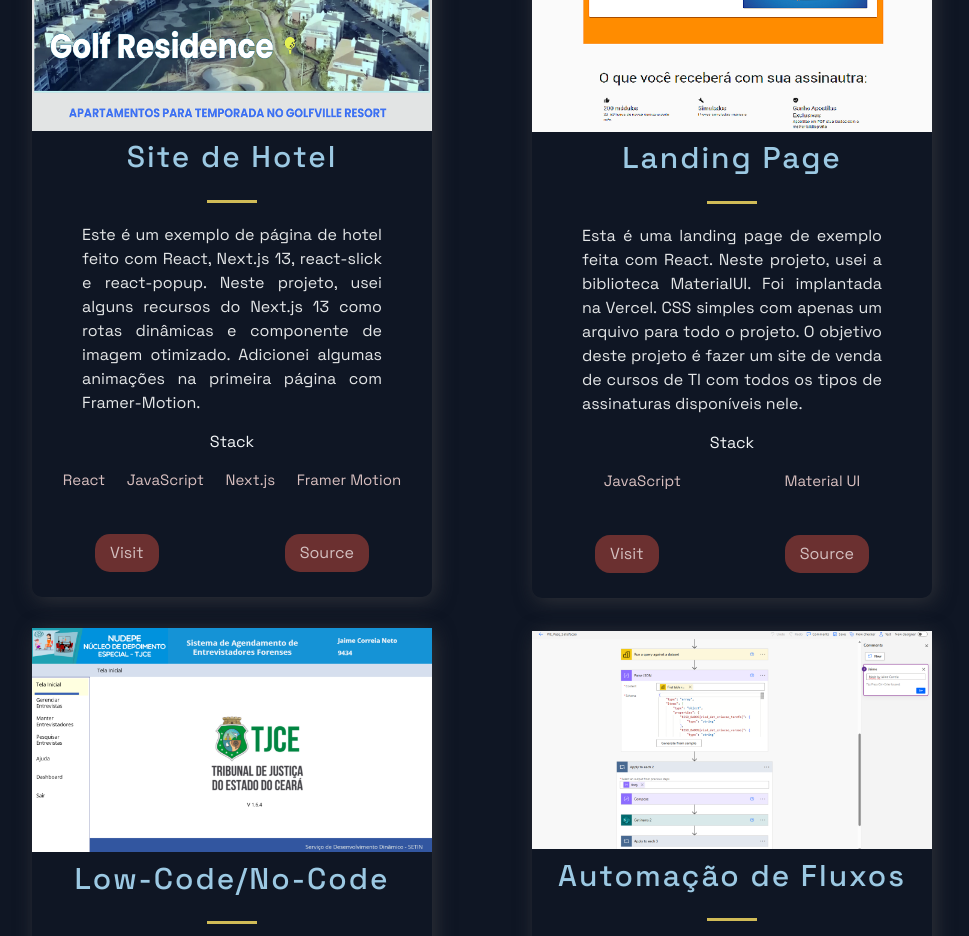
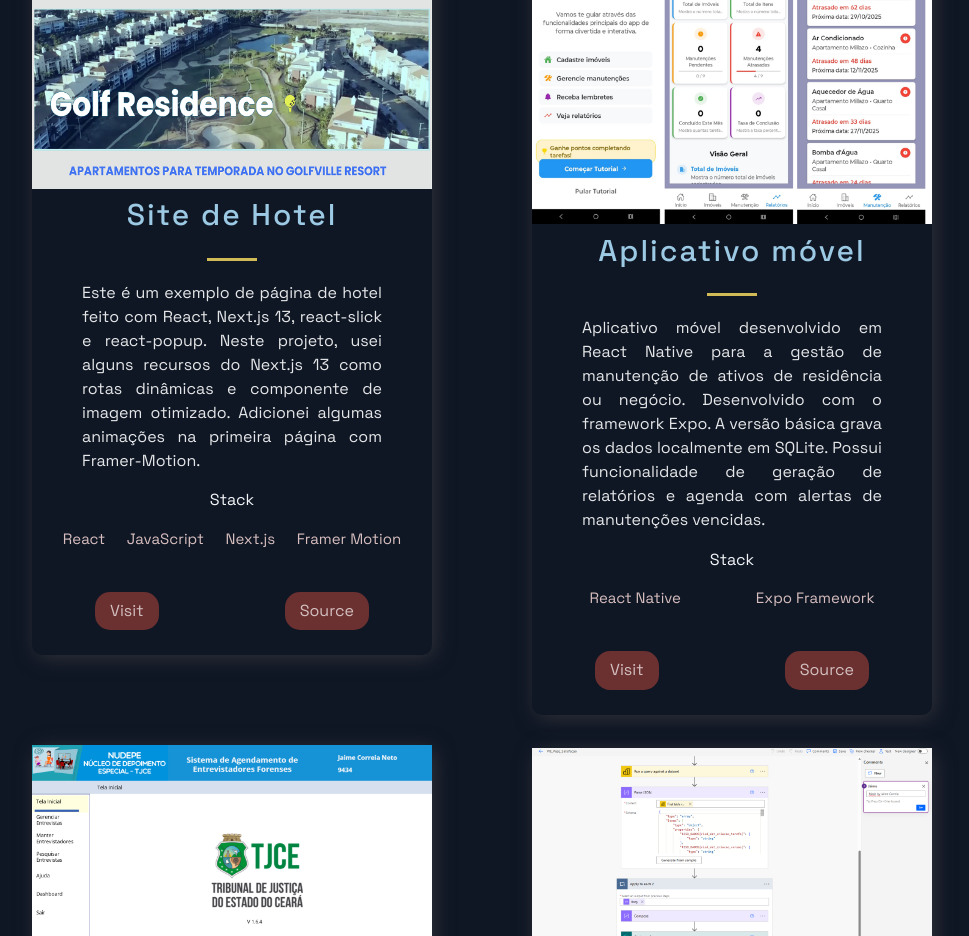
Before and after one commit to jcneto25/MyPortfolio, a Next.js app: page / in a window 1280 px wide. Shown: the part 1800-2736 px from the top of the page, without its empty margins (158-1127 px from the left). Built offline with nearby package versions, Linux system fonts and the light colour scheme; no server answers.

Commit message:
Adição do projeto SmartFix

```diff
--- a/src/constants/constants.js
+++ b/src/constants/constants.js
@@ -28,12 +28,12 @@ export const projects = {
       id: 2,
     },
     {
-      title: 'Landing Page',
-      description: "This is a landing page example made with React. In this project, i used MaterialUI lib. It was deployed at Vercel. Simple CSS with just one file to the whole project. The purpose of this project is to make an IT selling site course with all kinds of subscriptions available on it.",
+      title: 'Mobile App',
+      description: "Mobile application developed in React Native for managing maintenance of residential or business assets. Built with the Expo framework. The basic version stores data locally in SQLite and includes report generation and a schedule with alerts for overdue maintenance.",
       image: '/images/3.png',
-      tags: ['JavaScript', 'Material UI'],
-      source: 'https://cursos-para-ti.vercel.app',
-      visit: 'https://cursos-para-ti.vercel.app',
+      tags: ['React Native', 'Expo Framework'],
+      source: 'https://drive.google.com/file/d/1TPXl2J0kR1WPfh_f8JJhIN78uZoTqG4D/view',
+      visit: 'https://drive.google.com/file/d/1TPXl2J0kR1WPfh_f8JJhIN78uZoTqG4D/view',
       id: 3,
     },
     {
@@ -84,12 +84,12 @@ export const projects = {
       id: 2,
     },
     {
-      title: 'Landing Page',
-      description: "Esta é uma landing page de exemplo feita com React. Neste projeto, usei a biblioteca MaterialUI. Foi implantada na Vercel. CSS simples com apenas um arquivo para todo o projeto. O objetivo deste projeto é fazer um site de venda de cursos de TI com todos os tipos de assinaturas disponíveis nele.",
+      title: 'Aplicativo móvel',
+      description: "Aplicativo móvel desenvolvido em React Native para a gestão de manutenção de ativos de residência ou negócio. Desenvolvido com o framework Expo. A versão básica grava os dados localmente em SQLite. Possui funcionalidade de geração de relatórios e agenda com alertas de manutenções vencidas.",
       image: '/images/3.png',
-      tags: ['JavaScript', 'Material UI'],
-      source: 'https://cursos-para-ti.vercel.app',
-      visit: 'https://cursos-para-ti.vercel.app',
+      tags: ['React Native', 'Expo Framework'],
+      source: 'https://drive.google.com/file/d/1TPXl2J0kR1WPfh_f8JJhIN78uZoTqG4D/view',
+      visit: 'https://drive.google.com/file/d/1TPXl2J0kR1WPfh_f8JJhIN78uZoTqG4D/view',
       id: 3,
     },
     {
```
Also changed, not shown: public/images/3.png.
